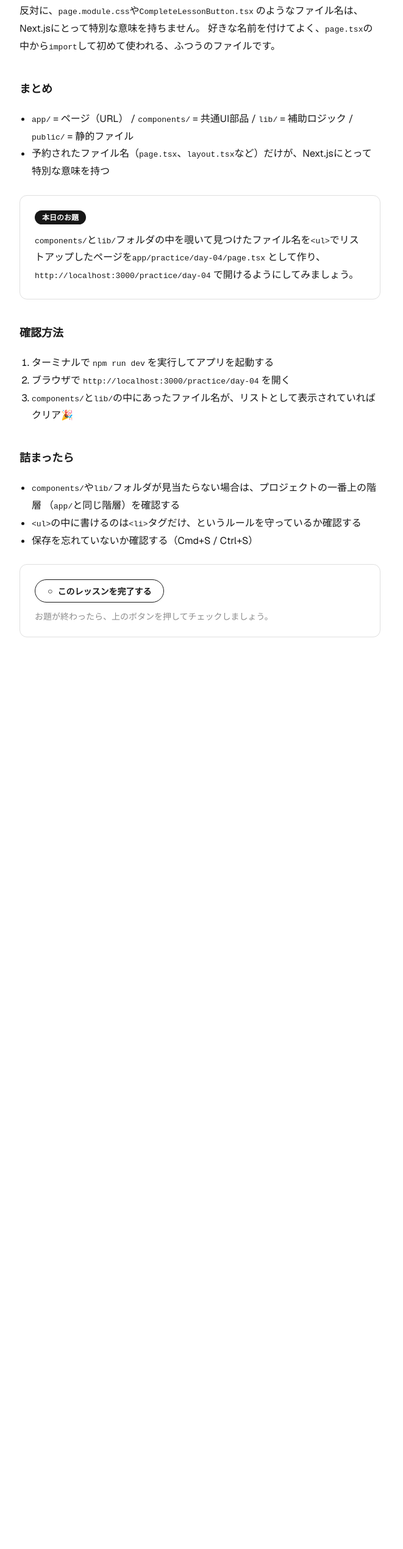
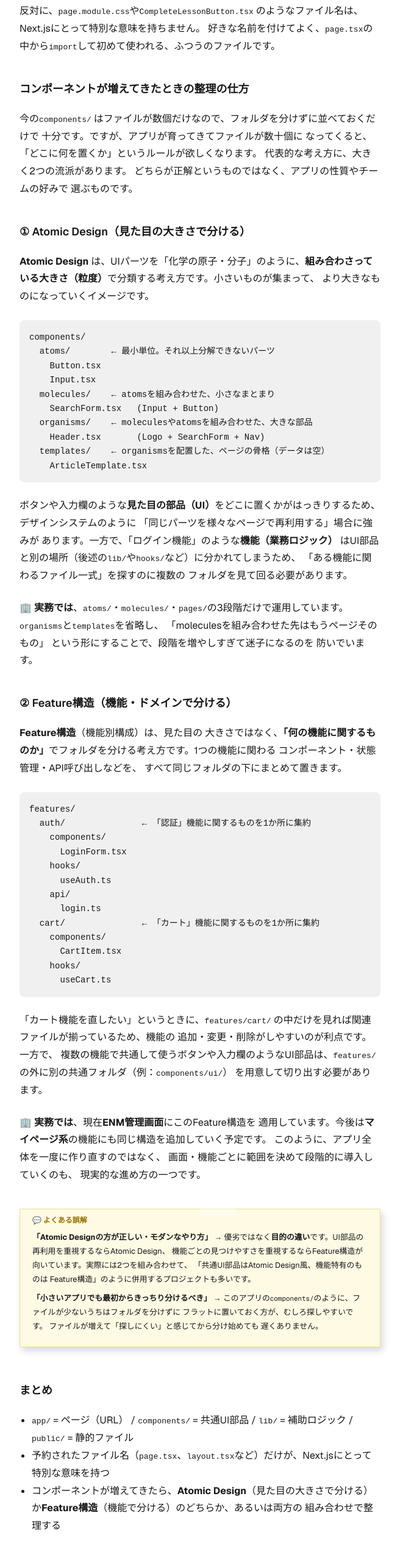
Before and after one commit to Alissa2M/soundbox, a Next.js app: page /lessons/day-04 in a window 1280 px wide. Shown: the part 1300-3840 px from the top of the page at 61% size, without its empty margins (312-973 px from the left). Before the commit the page ends 2409 px from the top, so only its background shows below. Built offline with nearby package versions, Linux system fonts and the light colour scheme.

Commit message:
add: day04

```diff
--- a/app/lessons/day-04/page.tsx
+++ b/app/lessons/day-04/page.tsx
@@ -1,5 +1,6 @@
 import Link from "next/link";
 import CompleteLessonButton from "@/components/CompleteLessonButton";
+import Sticky from "@/components/Sticky";
 import styles from "./page.module.css";
 
 export default function Day04Lesson() {
@@ -13,13 +14,12 @@ export default function Day04Lesson() {
         <h1 className={styles.title}>Day04: ディレクトリ構成について</h1>
 
         <p className={styles.paragraph}>
-          Day01では「フォルダ＝URL」というルールを、Day03では
-          それが<strong>App Router</strong>{" "}
+          Day01では「フォルダ＝URL」というルールを、Day03では それが
+          <strong>App Router</strong>{" "}
           というNext.js独自の仕組みだということを学びました。今日は
           <code>app</code>{" "}
           フォルダの中だけでなく、このリポジトリ全体のフォルダ構成に
-          ズームインして、それぞれの場所が何のためにあるのかを
-          整理します。
+          ズームインして、それぞれの場所が何のためにあるのかを 整理します。
         </p>
 
         <h2 className={styles.heading}>トップレベルのフォルダ構成</h2>
@@ -29,9 +29,8 @@ export default function Day04Lesson() {
         </p>
         <ul className={styles.list}>
           <li>
-            <code>app/</code> →{" "}
-            ページそのもの（ルーティング）を置く場所。App Routerの
-            ルールに従い、フォルダとURLが対応する
+            <code>app/</code> → ページそのもの（ルーティング）を置く場所。App
+            Routerの ルールに従い、フォルダとURLが対応する
           </li>
           <li>
             <code>components/</code> →{" "}
@@ -65,14 +64,14 @@ export default function Day04Lesson() {
             レイアウトを作る方法はDay25で扱います）
           </li>
           <li>
-            <code>app/page.tsx</code> →{" "}
-            トップページ（<code>http://localhost:3000/</code>
+            <code>app/page.tsx</code> → トップページ（
+            <code>http://localhost:3000/</code>
             ）の中身
           </li>
           <li>
-            <code>app/globals.css</code> →{" "}
-            アプリ全体で共通のスタイル（<code>--background</code>や
-            <code>--foreground</code>といった色の変数など）
+            <code>app/globals.css</code> → アプリ全体で共通のスタイル（
+            <code>--background</code>や<code>--foreground</code>
+            といった色の変数など）
           </li>
           <li>
             <code>app/lessons/day-XX/</code> →{" "}
@@ -80,18 +79,18 @@ export default function Day04Lesson() {
           </li>
           <li>
             <code>app/practice/day-XX/</code> →{" "}
-            これまでの「本日のお題」で、あなた自身が作ってきた
-            練習ページたち
+            これまでの「本日のお題」で、あなた自身が作ってきた 練習ページたち
           </li>
         </ul>
 
-        <h2 className={styles.heading}>ファイル名に意味がある（予約されたファイル名）</h2>
+        <h2 className={styles.heading}>
+          ファイル名に意味がある（予約されたファイル名）
+        </h2>
         <p className={styles.paragraph}>
           App Routerでは、<code>page.tsx</code>や<code>layout.tsx</code>
-          のように、決められた名前のファイルだけが特別な役割を
-          持ちます。これを<strong>予約されたファイル名</strong>
-          と呼びます。他にも<code>loading.tsx</code>や
-          <code>error.tsx</code>{" "}
+          のように、決められた名前のファイルだけが特別な役割を 持ちます。これを
+          <strong>予約されたファイル名</strong>
+          と呼びます。他にも<code>loading.tsx</code>や<code>error.tsx</code>{" "}
           のような予約名がありますが、これらは今日は名前を知る
           だけで十分です（使い方は後日扱います）。
         </p>
@@ -103,17 +102,141 @@ export default function Day04Lesson() {
           <code>import</code>して初めて使われる、ふつうのファイルです。
         </p>
 
+        <h2 className={styles.heading}>
+          コンポーネントが増えてきたときの整理の仕方
+        </h2>
+        <p className={styles.paragraph}>
+          今の<code>components/</code>{" "}
+          はファイルが数個だけなので、フォルダを分けずに並べておくだけで
+          十分です。ですが、アプリが育ってきてファイルが数十個に
+          なってくると、「どこに何を置くか」というルールが欲しくなります。
+          代表的な考え方に、大きく2つの流派があります。
+          どちらが正解というものではなく、アプリの性質やチームの好みで
+          選ぶものです。
+        </p>
+
+        <h2 className={styles.heading}>
+          ① Atomic Design（見た目の大きさで分ける）
+        </h2>
+        <p className={styles.paragraph}>
+          <strong>Atomic Design</strong>{" "}
+          は、UIパーツを「化学の原子・分子」のように、
+          <strong>組み合わさっている大きさ（粒度）</strong>
+          で分類する考え方です。小さいものが集まって、
+          より大きなものになっていくイメージです。
+        </p>
+        <pre className={styles.codeBlock}>
+          <code>{`components/
+  atoms/        ← 最小単位。それ以上分解できないパーツ
+    Button.tsx
+    Input.tsx
+  molecules/    ← atomsを組み合わせた、小さなまとまり
+    SearchForm.tsx   (Input + Button)
+  organisms/    ← moleculesやatomsを組み合わせた、大きな部品
+    Header.tsx       (Logo + SearchForm + Nav)
+  templates/    ← organismsを配置した、ページの骨格（データは空）
+    ArticleTemplate.tsx`}</code>
+        </pre>
+        <p className={styles.paragraph}>
+          ボタンや入力欄のような<strong>見た目の部品（UI）</strong>
+          をどこに置くかがはっきりするため、デザインシステムのように
+          「同じパーツを様々なページで再利用する」場合に強みが
+          あります。一方で、「ログイン機能」のような
+          <strong>機能（業務ロジック）</strong> はUI部品と別の場所（後述の
+          <code>lib/</code>や<code>hooks/</code>など）に分かれてしまうため、
+          「ある機能に関わるファイル一式」を探すのに複数の
+          フォルダを見て回る必要があります。
+        </p>
+        <p className={styles.paragraph}>
+          🏢 <strong>実務では</strong>、<code>atoms/</code>・
+          <code>molecules/</code>・<code>pages/</code>
+          の3段階だけで運用しています。
+          <code>organisms</code>と<code>templates</code>を省略し、
+          「moleculesを組み合わせた先はもうページそのもの」
+          という形にすることで、段階を増やしすぎて迷子になるのを 防いでいます。
+        </p>
+
+        <h2 className={styles.heading}>
+          ② Feature構造（機能・ドメインで分ける）
+        </h2>
+        <p className={styles.paragraph}>
+          <strong>Feature構造</strong>（機能別構成）は、見た目の
+          大きさではなく、<strong>「何の機能に関するものか」</strong>
+          でフォルダを分ける考え方です。1つの機能に関わる
+          コンポーネント・状態管理・API呼び出しなどを、
+          すべて同じフォルダの下にまとめて置きます。
+        </p>
+        <pre className={styles.codeBlock}>
+          <code>{`features/
+  auth/               ← 「認証」機能に関するものを1か所に集約
+    components/
+      LoginForm.tsx
+    hooks/
+      useAuth.ts
+    api/
+      login.ts
+  cart/               ← 「カート」機能に関するものを1か所に集約
+    components/
+      CartItem.tsx
+    hooks/
+      useCart.ts`}</code>
+        </pre>
+        <p className={styles.paragraph}>
+          「カート機能を直したい」というときに、
+          <code>features/cart/</code>{" "}
+          の中だけを見れば関連ファイルが揃っているため、機能の
+          追加・変更・削除がしやすいのが利点です。一方で、
+          複数の機能で共通して使うボタンや入力欄のようなUI部品は、
+          <code>features/</code> の外に別の共通フォルダ（例：
+          <code>components/ui/</code>） を用意して切り出す必要があります。
+        </p>
+        <p className={styles.paragraph}>
+          🏢 <strong>実務では</strong>、現在
+          <strong>ENM管理画面</strong>にこのFeature構造を 適用しています。今後は
+          <strong>マイページ系</strong>
+          の機能にも同じ構造を追加していく予定です。
+          このように、アプリ全体を一度に作り直すのではなく、
+          画面・機能ごとに範囲を決めて段階的に導入していくのも、
+          現実的な進め方の一つです。
+        </p>
+
+        <Sticky label="💬 よくある誤解">
+          <p>
+            <strong>「Atomic Designの方が正しい・モダンなやり方」</strong> →
+            優劣ではなく<strong>目的の違い</strong>
+            です。UI部品の再利用を重視するならAtomic Design、
+            機能ごとの見つけやすさを重視するならFeature構造が
+            向いています。実際には2つを組み合わせて、 「共通UI部品はAtomic
+            Design風、機能特有のものは
+            Feature構造」のように併用するプロジェクトも多いです。
+          </p>
+          <p>
+            <strong>「小さいアプリでも最初からきっちり分けるべき」</strong> →{" "}
+            このアプリの<code>components/</code>
+            のように、ファイルが少ないうちはフォルダを分けずに
+            フラットに置いておく方が、むしろ探しやすいです。
+            ファイルが増えて「探しにくい」と感じてから分け始めても
+            遅くありません。
+          </p>
+        </Sticky>
+
         <h2 className={styles.heading}>まとめ</h2>
         <ul className={styles.list}>
           <li>
             <code>app/</code> = ページ（URL） / <code>components/</code> =
-            共通UI部品 / <code>lib/</code> = 補助ロジック /{" "}
-            <code>public/</code> = 静的ファイル
+            共通UI部品 / <code>lib/</code> = 補助ロジック / <code>public/</code>{" "}
+            = 静的ファイル
           </li>
           <li>
-            予約されたファイル名（<code>page.tsx</code>、
-            <code>layout.tsx</code>など）だけが、Next.jsにとって
-            特別な意味を持つ
+            予約されたファイル名（<code>page.tsx</code>、<code>layout.tsx</code>
+            など）だけが、Next.jsにとって 特別な意味を持つ
+          </li>
+          <li>
+            コンポーネントが増えてきたら、
+            <strong>Atomic Design</strong>
+            （見た目の大きさで分ける）か
+            <strong>Feature構造</strong>
+            （機能で分ける）のどちらか、あるいは両方の 組み合わせで整理する
           </li>
         </ul>
 
@@ -147,8 +270,8 @@ export default function Day04Lesson() {
         <ul className={styles.list}>
           <li>
             <code>components/</code>や<code>lib/</code>
-            フォルダが見当たらない場合は、プロジェクトの一番上の階層
-            （<code>app/</code>と同じ階層）を確認する
+            フォルダが見当たらない場合は、プロジェクトの一番上の階層 （
+            <code>app/</code>と同じ階層）を確認する
           </li>
           <li>
             <code>&lt;ul&gt;</code>の中に書けるのは<code>&lt;li&gt;</code>
```
